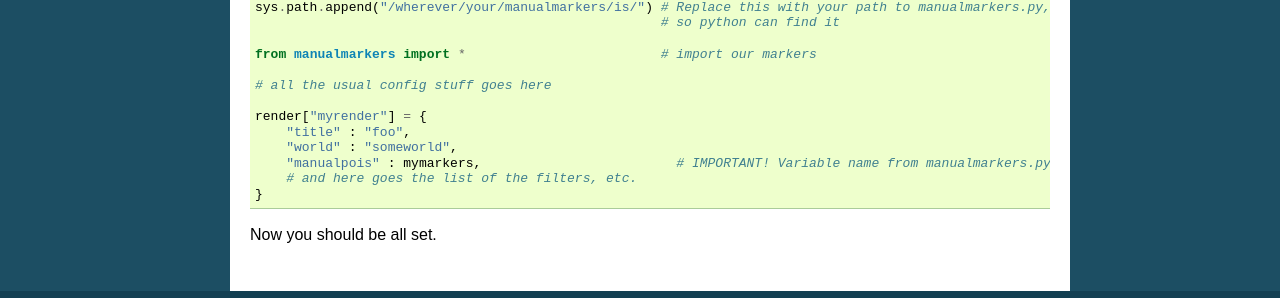
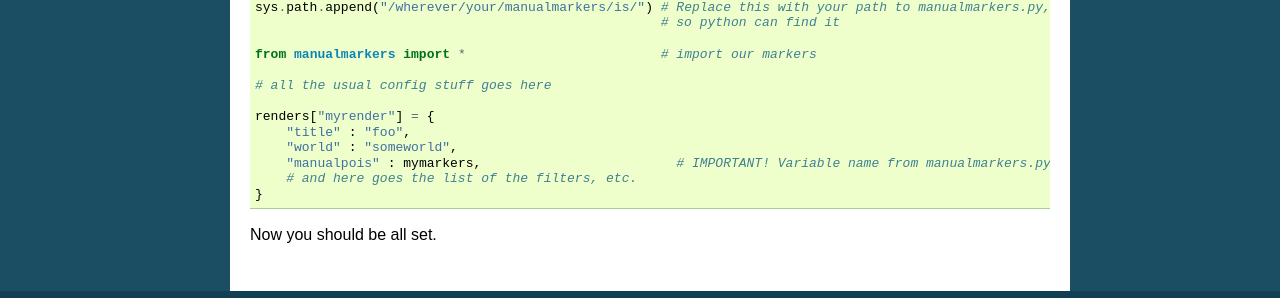
Before and after one commit to overviewer/Minecraft-Overviewer, a Sphinx documentation site: the page built from docs/faq.rst, in a window 1280 px wide and 900 px high, scrolled down 3113 px. Shown: the part 547-845 px from the top of the window. Built offline with Sphinx 7.4.7, drawn with Linux system fonts in a browser that asks for light colours.

Commit message:
Fix additional typos in docs (thanks tomthorogood)

```diff
--- a/docs/config.rst
+++ b/docs/config.rst
@@ -365,7 +365,7 @@ values. The valid configuration keys are listed below.
 
     Then you don't need to specify a ``world`` key in the render dictionaries::
 
-        render['arender'] = {
+        renders['arender'] = {
                 'title': 'This render doesn't explicitly declare a world!',
                 }
 
--- a/docs/faq.rst
+++ b/docs/faq.rst
@@ -219,7 +219,7 @@ into your config.  In your config, do the following
 
     # all the usual config stuff goes here
 
-    render["myrender"] = {
+    renders["myrender"] = {
         "title" : "foo",
         "world" : "someworld",
         "manualpois" : mymarkers,                         # IMPORTANT! Variable name from manualmarkers.py
```
